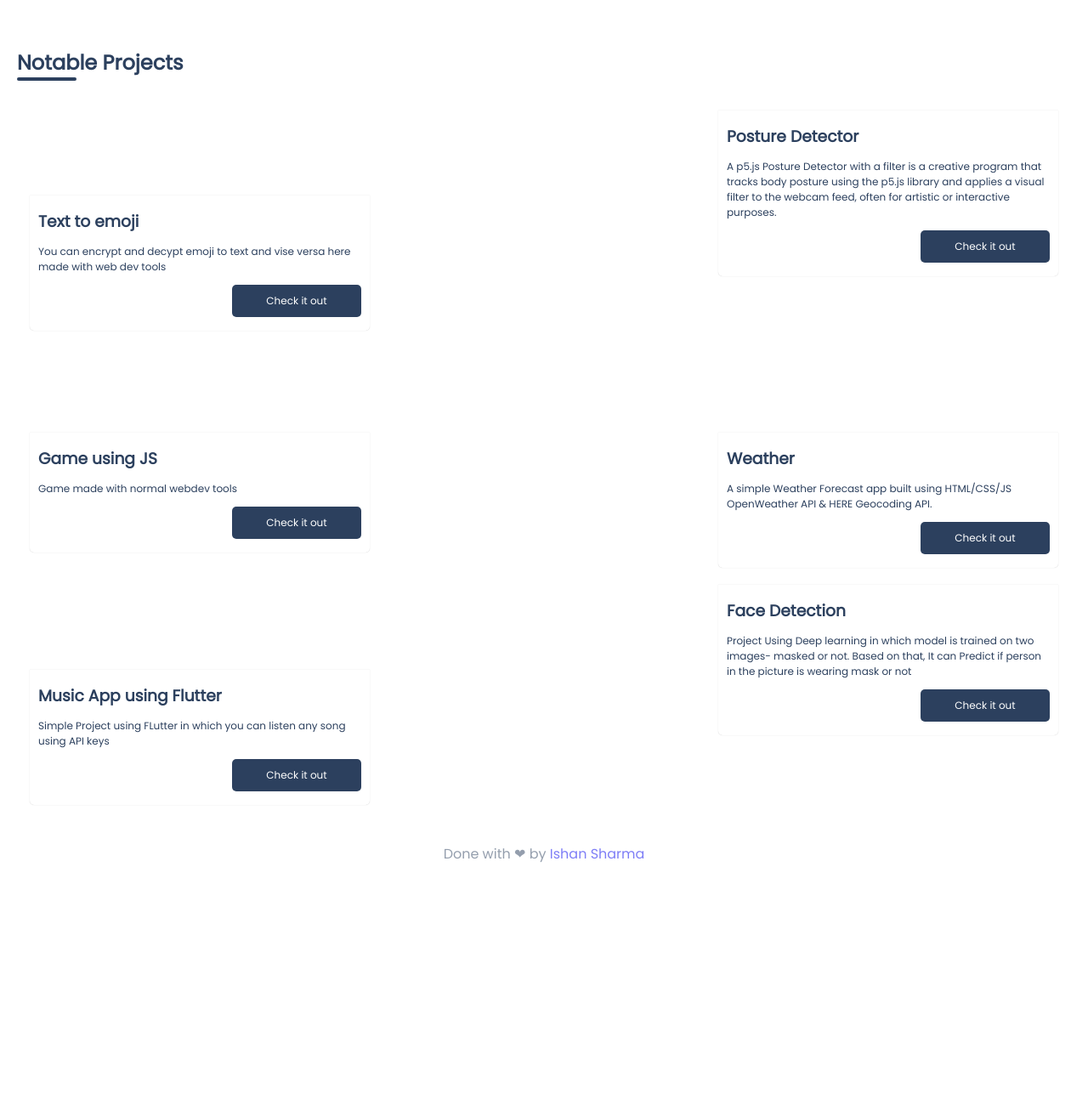
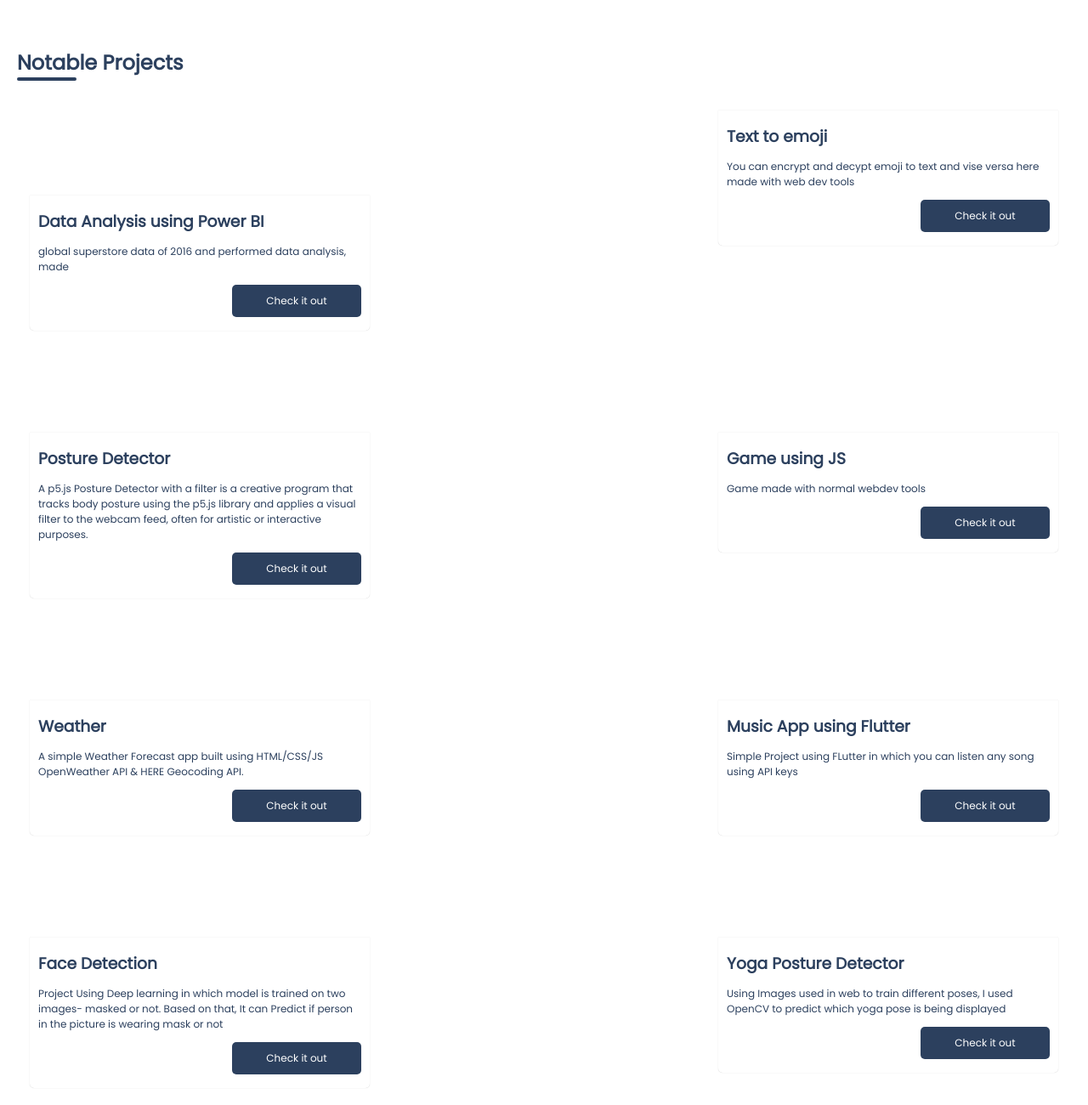
Before and after one commit to Ishanatri133/Ishan-Sharma, a plain HTML site: page index.html in a window 1280 px wide. Shown: the part 2480-3780 px from the top of the page at 85% size. Before the commit the page ends 3507 px from the top, so only its background shows below. Drawn offline with Linux system fonts and the light colour scheme; a script that the page names is missing.

Commit message:
index.html

```diff
--- a/index.html
+++ b/index.html
@@ -280,13 +280,22 @@ to excel in the realms of data analysis and mobile app development.
                 <div class="seventh background">
                 </div>
                 <div class="footer">
+                    <h3>Data Analysis using Power BI</h3>
+                    <p>global superstore data of 2016 and performed data analysis, made </p>
+                    <a href="https://app.powerbi.com/groups/me/reports/3aea4318-aeff-43b9-b79c-ad911f26c978/ReportSection?experience=power-bi" target="_blank" rel="noopener">Check it out</a>
+                </div>
+            </div>
+            <div class="content">
+                <div class="sixth background">
+                </div>
+                <div class="footer">
                     <h3>Text to emoji</h3>
                     <p>You can encrypt and decypt emoji to text and vise versa here made with web dev tools</p>
                     <a href="https://ishanatri133.github.io/text-emoji/" target="_blank" rel="noopener">Check it out</a>
                 </div>
             </div>
             <div class="content">
-                <div class="sixth background">
+                <div class="fourth background">
                 </div>
                 <div class="footer">
                     <h3>Posture Detector</h3>
@@ -296,7 +305,7 @@ to excel in the realms of data analysis and mobile app development.
                 </div>
             </div>
             <div class="content">
-                <div class="fourth background">
+                <div class="eighth background">
                 </div>
                 <div class="footer">
                     <h3>Game using JS </h3>
@@ -305,7 +314,7 @@ to excel in the realms of data analysis and mobile app development.
                 </div>
             </div>
             <div class="content">
-                <div class="eighth background">
+                <div class="top background">
                 </div>
                 <div class="footer">
                     <h3>Weather</h3>
@@ -316,7 +325,7 @@ to excel in the realms of data analysis and mobile app development.
             </div>
 
             <div class="content">
-                <div class="third background">
+                <div class="second background">
                 </div>
                 <div class="footer">
                     <h3>Music App using Flutter</h3>
@@ -325,7 +334,7 @@ to excel in the realms of data analysis and mobile app development.
                 </div>
             </div>
             <div class="content">
-                <div class="fifth background">
+                <div class="third background">
                 </div>
                 <div class="footer">
                     <h3>Face Detection</h3>
@@ -333,6 +342,17 @@ to excel in the realms of data analysis and mobile app development.
                         Based on that, It can Predict if person in the picture is wearing mask or not
                     </p>
                     <a href="https://github.com/Ishanatri133/face-detection" target="_blank" rel="noopener">Check it out</a>
+                </div>
+            </div>
+            <div class="content">
+                <div class="third background">
+                </div>
+                <div class="footer">
+                    <h3>Yoga Posture Detector</h3>
+                    <p>Using Images used in web to train different poses, I used OpenCV to predict which yoga
+                        pose is being displayed
+                    </p>
+                    <a href="https://youtu.be/Rjyv4uOPnyA" target="_blank" rel="noopener">Check it out</a>
                 </div>
             </div>
 
```
